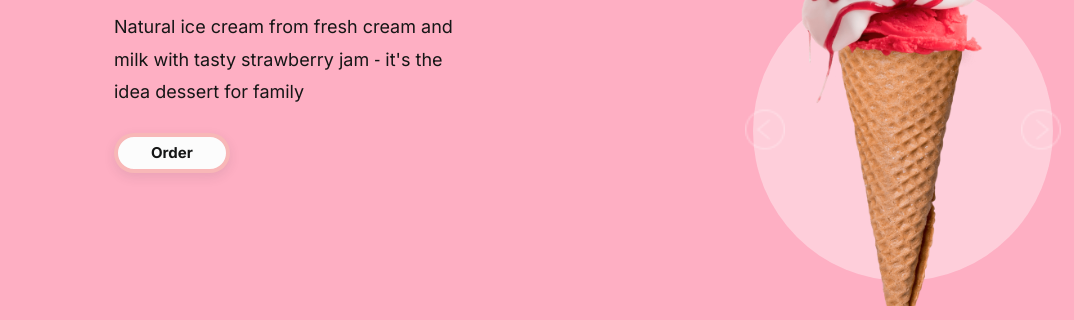
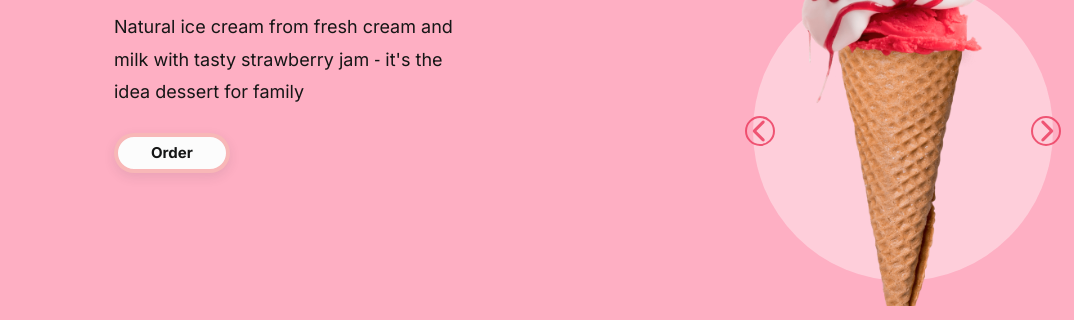
Before and after one commit to jayblacc2/glacy-icecream, a plain HTML site: page index.html in a window 1280 px wide. Shown: the part 339-659 px from the top of the page, 0-1074 px from the left. Drawn offline with Linux system fonts and the light colour scheme.

Commit message:
updates:  update the  left and right image icon to font awesome icon and styles

```diff
--- a/css/style.css
+++ b/css/style.css
@@ -531,10 +531,19 @@ h1 {
   padding: 0;
 }
 
-.left img,
-.right img {
-  width: 4rem;
+.fa-chevron-left,
+.fa-chevron-right {
+  border: 2px solid var(--dark-primary-color);
+  font-size: 2.4rem;
+  color: var(--dark-primary-color);
   height: auto;
+  border-radius: 50%;
+  width: 3rem;
+  height: 3rem;
+
+  display: flex;
+  align-items: center;
+  justify-content: center;
 }
 
 .left:hover,
--- a/index.html
+++ b/index.html
@@ -137,8 +137,8 @@
             </div>
           </div>
         </div>
-        <button type="button" class="left" onclick="prev()"><img src="images/icons/slide-left.png" alt="slide left" /></button>
-        <button type="button" class="right" onclick="next()"><img src="images/icons/slide-right.png" alt="slide right" /></button>
+        <button type="button" class="left" onclick="prev()"><i class="fa-solid fa-chevron-left"></i></button>
+        <button type="button" class="right" onclick="next()"><i class="fa-solid fa-chevron-right"></i></button>
       </div>
   </header>
   <main class="main">
```
